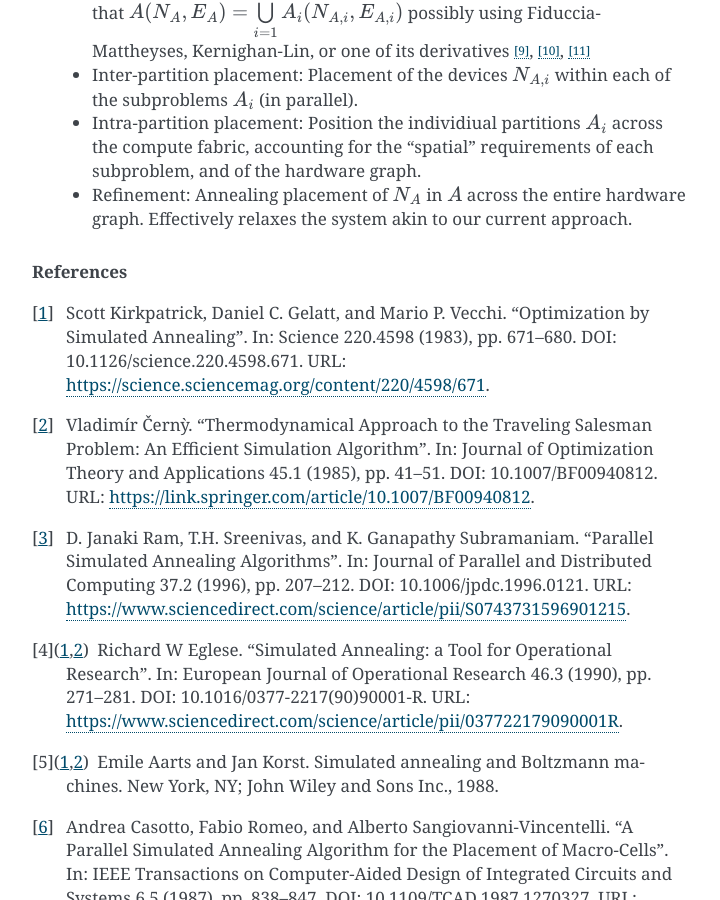
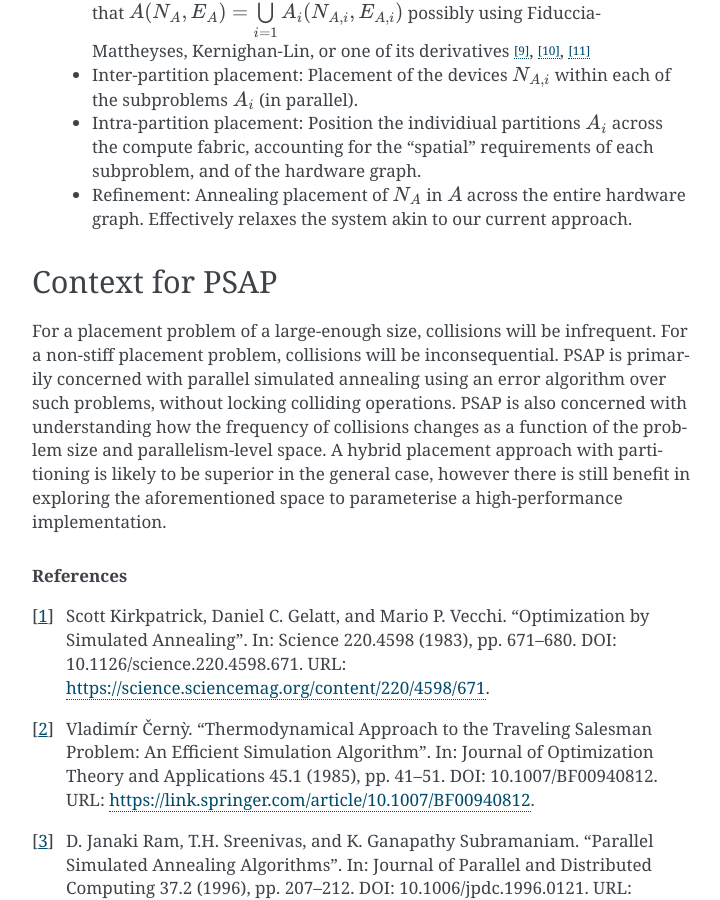
Before and after one commit to mvousden/psap, a Sphinx documentation site: the page built from doc/source/sa.rst, in a window 1280 px wide and 900 px high, scrolled down 3484 px. Shown: the whole window, without its empty margins (388-1108 px from the left). Built offline with Sphinx 7.4.7, drawn with Linux system fonts in a browser that asks for light colours.

Commit message:
After the literature review, provide some context for PSAP's existence.

```diff
--- a/doc/source/sa.rst
+++ b/doc/source/sa.rst
@@ -190,6 +190,19 @@ application, and :math:`E_A` denotes the set of edges):
    entire hardware graph. Effectively relaxes the system akin to our current
    approach.
 
+Context for PSAP
+----------------
+
+For a placement problem of a large-enough size, collisions will be
+infrequent. For a non-stiff placement problem, collisions will be
+inconsequential. PSAP is primarily concerned with parallel simulated annealing
+using an error algorithm over such problems, without locking colliding
+operations. PSAP is also concerned with understanding how the frequency of
+collisions changes as a function of the problem size and parallelism-level
+space. A hybrid placement approach with partitioning is likely to be superior
+in the general case, however there is still benefit in exploring the
+aforementioned space to parameterise a high-performance implementation.
+
 .. rubric:: References
 .. [1] Scott Kirkpatrick, Daniel C. Gelatt, and Mario P. Vecchi. "Optimization
    by Simulated Annealing". In: Science 220.4598 (1983), pp. 671–680. DOI:
```
